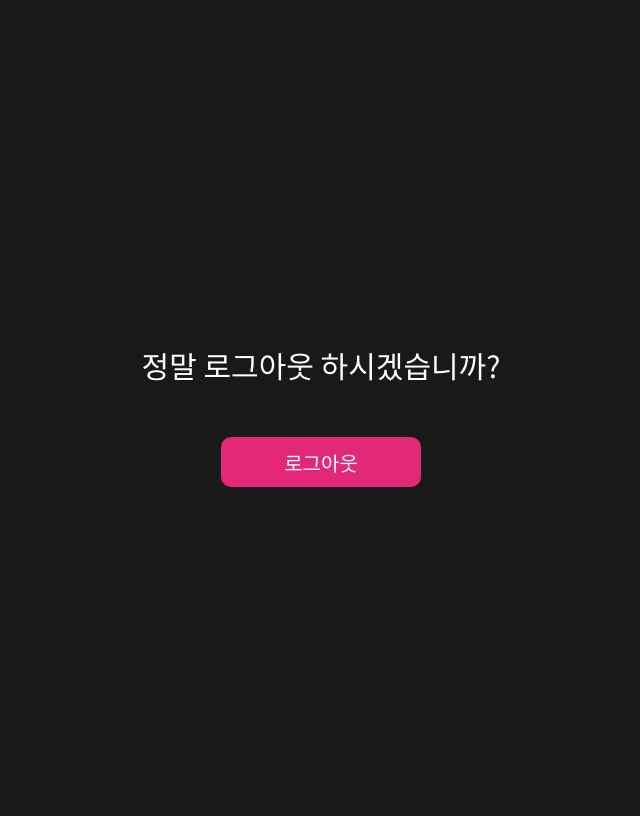
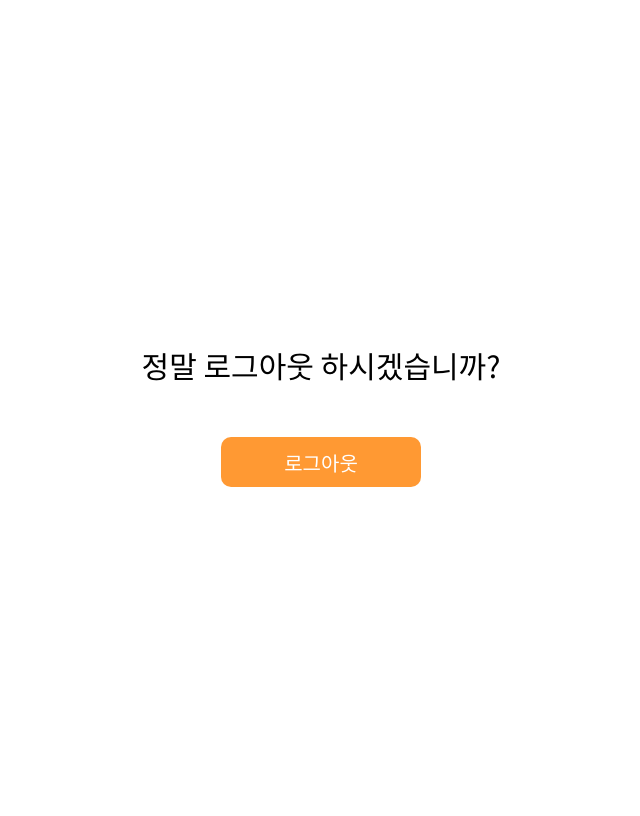
Before and after one commit to LikeLion-at-DGU/PodongPodong, a Django app: page /accounts/logout/ in a window 1280 px wide. Shown: the whole page, without its empty margins (319-959 px from the left). Run offline with Django 3.2, Linux system fonts and the light colour scheme; a user stored in the database is signed in.

Commit message:
로그아웃 CSS 수정

```diff
--- a/board/templates/board/board_main.html
+++ b/board/templates/board/board_main.html
@@ -25,7 +25,7 @@
                         <tbody>
                             {% for board in boards %}
                             <tr>
-                                <td><a id = 'board_title_a' href="{% url 'board:request_detail' board.id %}">{{board.title}}</a></td>
+                                <td><a id = 'board_title_a' href="{% url 'board:request_detail' board.id %}">{{board.title|truncatechars:7}}</a></td>
                                 <td>{{board.cafeteria}}</td>
                                 <td>{{board.writer}}</td>
                             </tr>
--- a/podongpodong/templates/account/logout.html
+++ b/podongpodong/templates/account/logout.html
@@ -16,7 +16,7 @@
 <style>
 @import url('https://fonts.googleapis.com/css2?family=Noto+Sans+JP&display=swap');
 body{
-    background:#191919;
+    background:#fff;
 }
 .logout-page{
     font-family: 'Noto Sans JP', sans-serif;
@@ -28,13 +28,13 @@ body{
 .logout-page p{
     font-size: 30px;
     margin-bottom: 50px;
-    color: #fff;
+    color: #000;
 }
 .btn-area{
     text-align: center;
 }
 .btn-area input{
-    background-color: #e32879;
+    background-color: #ff9933;
     color: #FFF;
     font-size: 20px;
     border: none;
```
Also changed, not shown: db.sqlite3.
